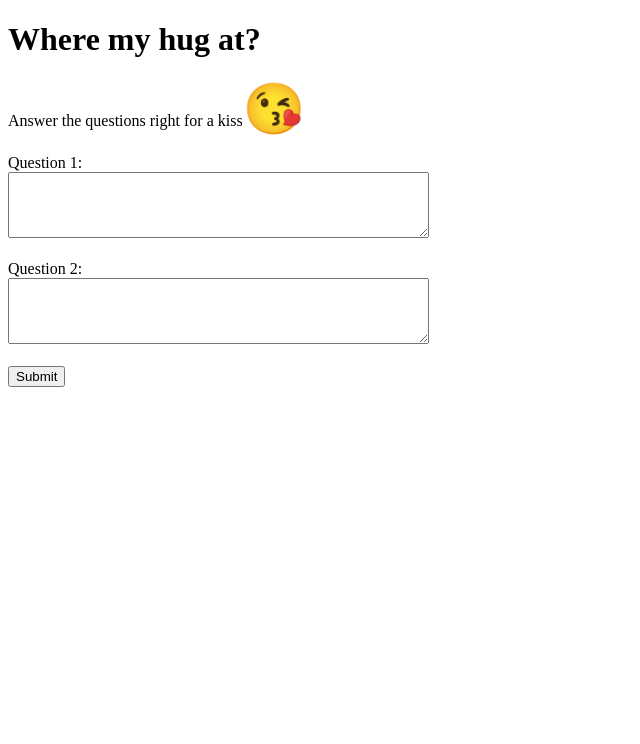
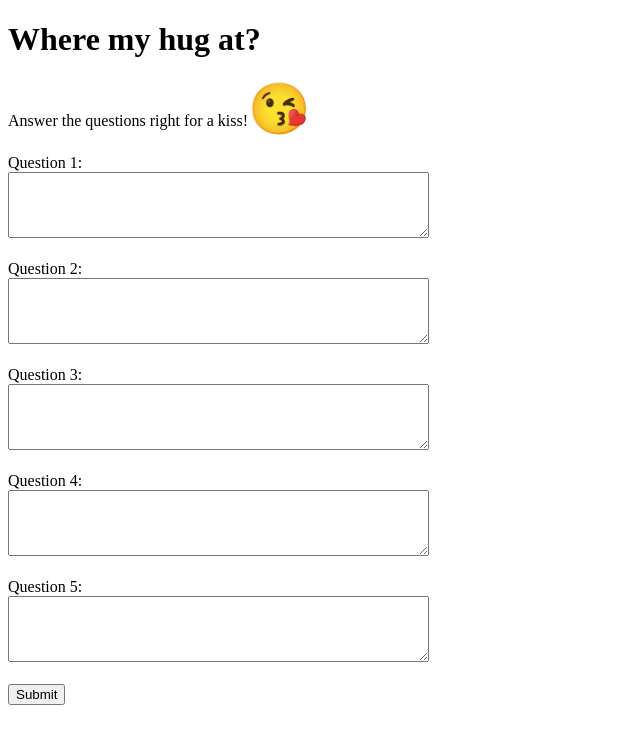
Before and after one commit to LV775/matchmaker, a plain HTML site: page index.html in a window 1280 px wide. Shown: the whole page, without its empty margins (0-640 px from the left). Drawn offline with Linux system fonts and the light colour scheme.

Commit message:
added more question boxes

```diff
--- a/index.html
+++ b/index.html
@@ -6,7 +6,7 @@
 <body>
 
   <h1>Where my hug at?</h1>
-  <p>Answer the questions right for a kiss<span style='font-size:50px;'>&#128536;</span></p>
+  <p>Answer the questions right for a kiss!<span style='font-size:50px;'>&#128536;</span></p>
 
 <form>
   <label for="answer1">Question 1:</label><br>
@@ -15,6 +15,23 @@
   <label for="answer2">Question 2:</label><br>
   <textarea id="answer2" name="answer2" rows="4" cols="50"></textarea><br><br>
 
+   <label for="answer3">Question 3:</label><br>
+  <textarea id="answer3" name="answer3" rows="4" cols="50"></textarea><br><br>
+
+  <label for="answer4">Question 4:</label><br>
+  <textarea id="answer4" name="answer4" rows="4" cols="50"></textarea><br><br>
+
+    <label for="answer5">Question 5:</label><br>
+  <textarea id="answer5" name="answer5" rows="4" cols="50"></textarea><br><br>
+
+
+
+
+
+
+
+
+
   <input type="submit" value="Submit">
 </form>
 
```
